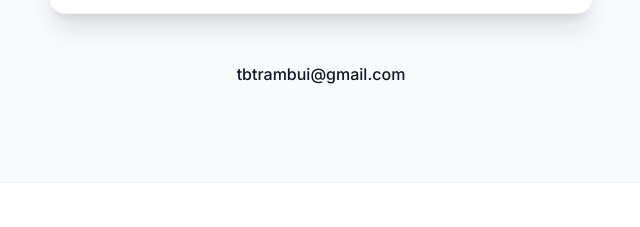
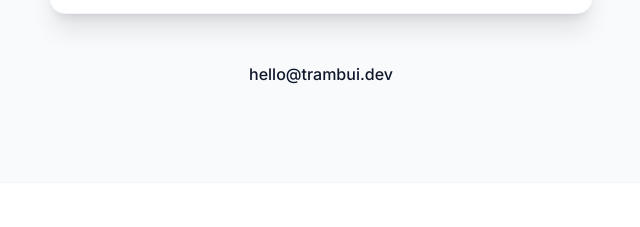
Before and after one commit to trambui/portfolio, a website: page index.html in a window 1280 px wide. Shown: the part 3329-3556 px from the top of the page, 319-959 px from the left. Drawn offline with Linux system fonts and the light colour scheme.

Commit message:
update contact email address

```diff
--- a/index.html
+++ b/index.html
@@ -471,8 +471,8 @@
                 </form>
 
                 <div class="text-center mt-12 space-y-2">
-                    <a href="mailto:tbtrambui@gmail.com"
-                        class="block text-slate-900 dark:text-slate-200 font-medium hover:text-teal-600 transition-colors">tbtrambui@gmail.com</a>
+                    <a href="mailto:hello@trambui.dev"
+                        class="block text-slate-900 dark:text-slate-200 font-medium hover:text-teal-600 transition-colors">hello@trambui.dev</a>
                 </div>
             </div>
         </section>
```
